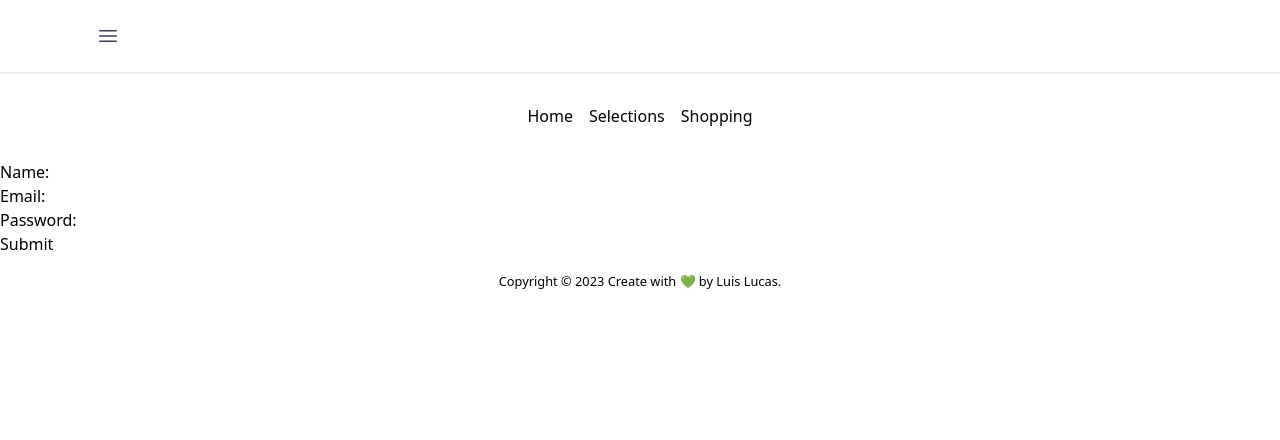
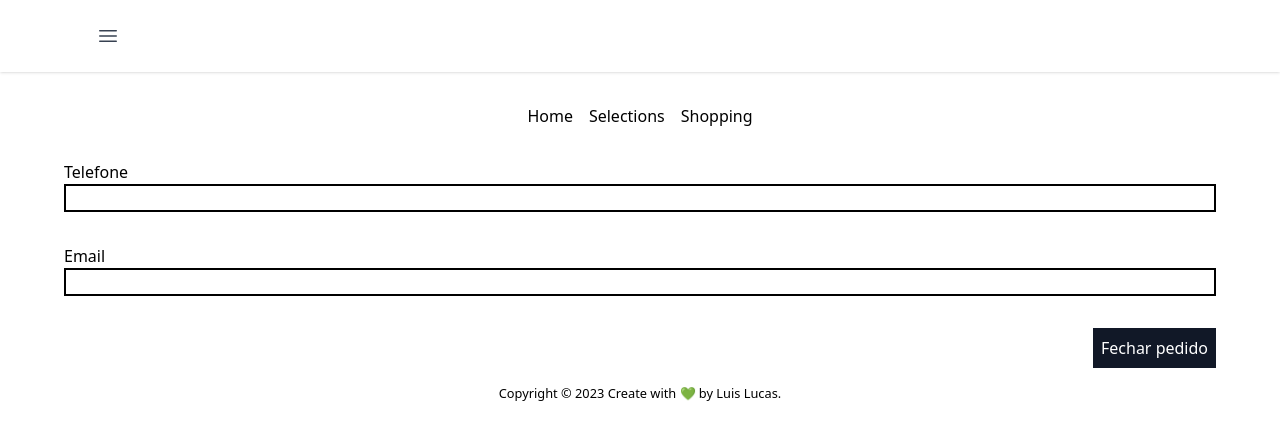
Before and after one commit to LuisSempre/chico-rei, a Vue app: page /shopping in a window 1280 px wide. Shown: the top 440 px of the page. Built offline with nearby package versions, Linux system fonts and the light colour scheme.

Commit message:
Update Component FormShopping

```diff
--- a/src/components/FormShopping.vue
+++ b/src/components/FormShopping.vue
@@ -1,22 +1,19 @@
 <template>
-  <form @submit.prevent="submitForm">
-    <div>
-      <label>Name:</label>
-      <input v-model="formData.name" type="text" />
+  <form @submit.prevent="submitForm" class="flex mx-auto max-w-6xl flex-col space-y-8">
+    <div class="flex flex-col">
+      <label>Telefone</label>
+      <input v-model="formData.name" type="text" class="border-2 border-black"/>
       <div v-if="formErrors.name">{{ formErrors.name }}</div>
     </div>
-    <div>
-      <label>Email:</label>
-      <input v-model="formData.email" type="email" />
+    <div class="flex flex-col">
+      <label>Email</label>
+      <input v-model="formData.email" type="email" class="border-2 border-black"/>
       <div v-if="formErrors.email">{{ formErrors.email }}</div>
     </div>
-    <div>
-      <label>Password:</label>
-      <input v-model="formData.password" type="password" />
-      <div v-if="formErrors.password">{{ formErrors.password }}</div>
+    <div class="flex justify-end">
+      <button type="submit" class="bg-gray-900 text-white p-2">Fechar pedido</button>
+      <div v-if="message">{{ message }}</div>
     </div>
-    <button type="submit">Submit</button>
-    <div v-if="message">{{ message }}</div>
   </form>
 </template>
 
@@ -24,13 +21,12 @@
 import { z } from 'zod'
 
 export default {
-  name: 'YourFormComponent',
+  name: 'FormShopping',
   data() {
     return {
       formData: {
         name: '',
         email: '',
-        password: ''
       },
       formSchema: z.object({
         name: z
@@ -38,10 +34,6 @@ export default {
           .nonempty('Name is required.')
           .min(3, 'Name must be at least 3 characters.'),
         email: z.string().nonempty('Email is required.').email('Invalid email format.'),
-        password: z
-          .string()
-          .nonempty('Password is required.')
-          .min(6, 'Password must be at least 6 characters.')
       }),
       formErrors: {}
     }
@@ -61,7 +53,7 @@ export default {
     },
     submitForm() {
       if (this.validateForm()) {
-        this.message = 'Success message';
+        this.message = 'Success message'
       }
     }
   }
--- a/src/components/Select.vue
+++ /dev/null
@@ -1,24 +0,0 @@
-
-<template>
-    <div>
-      <select v-model="selectedFruit" id="fruit-select">
-        <option value="">--Please select--</option>
-        <option v-for="fruit in fruits" :key="fruit.id" :value="fruit.id" v-bind:selected="fruit.id === selectedFruit">{{ fruit.name }}</option>
-      </select>
-    </div>
-  </template>
-
-  <script>
-  export default {
-    data() {
-      return {
-        selectedFruit: '1',
-        fruits: [
-          { id: '/sweatshirts', name: 'Sweatshirts' },
-          { id: '/shirts', name: 'Shirts' },
-          { id: '/tshirts', name: 'Sweatshirts' },
-        ]
-      }
-    }
-  }
-  </script>
```
